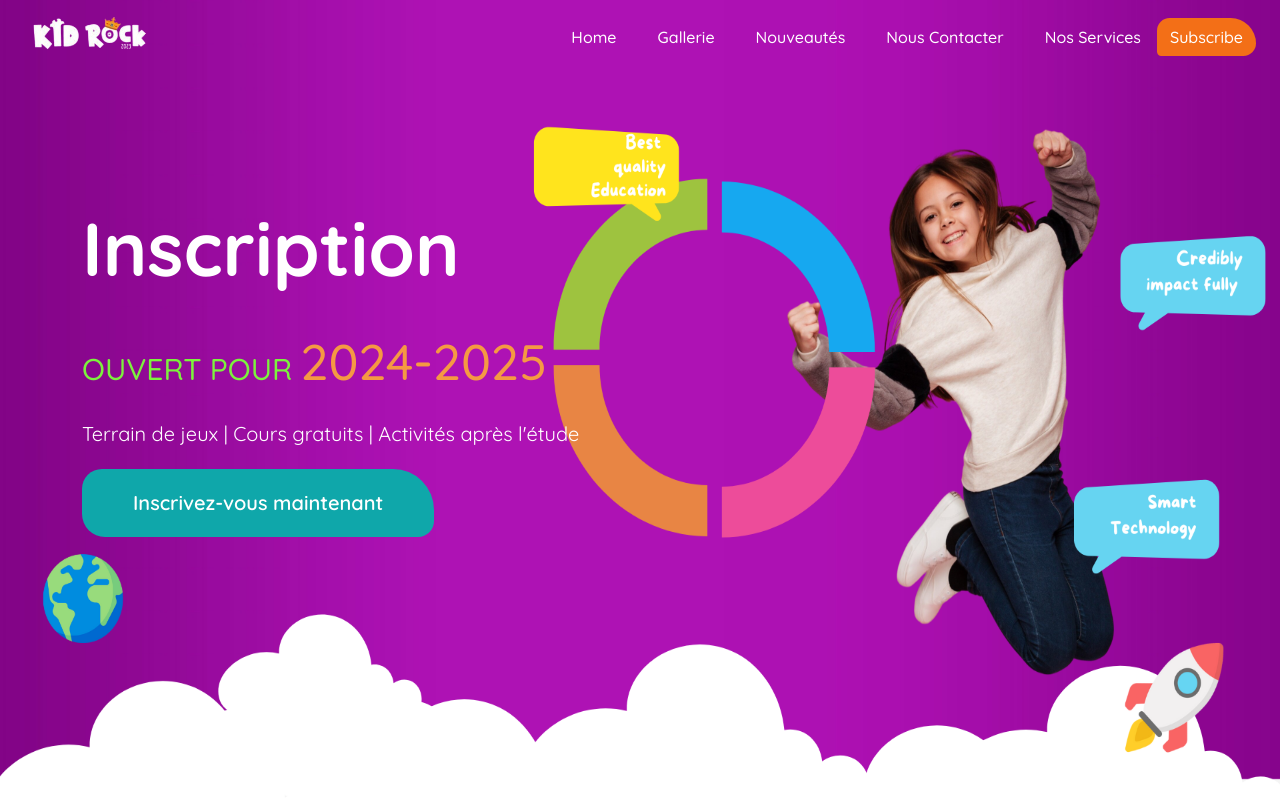
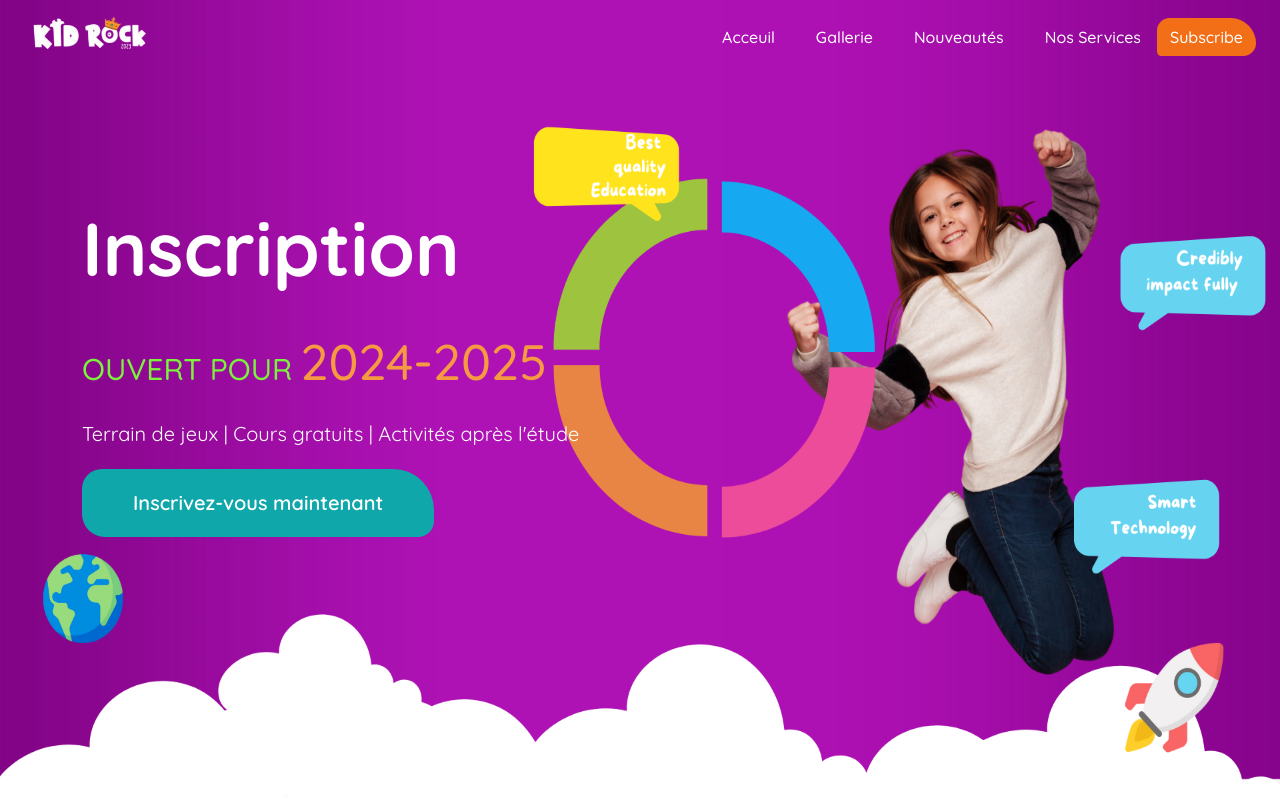
Before and after one commit to jalilahadil/pfe-, a React (Create React App) app in the folder frontEnd/: page / in a window 1280 px wide. Built offline with nearby package versions, Linux system fonts and the light colour scheme.

Commit message:
translating code

```diff
--- a/frontEnd/src/components/navbar.js
+++ b/frontEnd/src/components/navbar.js
@@ -34,7 +34,7 @@ export default function Navbar(props) {
           <ul className="navbar-nav me-auto navbarItems mb-2 mb-lg-0 w-100 d-flex justify-content-end">
             <li className="nav-item">
               <Link className="nav-link" to="/">
-                Home
+                Acceuil
               </Link>
             </li>
             {isLoggedIn==false &&
@@ -50,12 +50,12 @@ export default function Navbar(props) {
                 Nouveautés
               </Link>
             </li>}
-            {isLoggedIn==false &&
+            {/* {isLoggedIn==false &&
             <li className="nav-item">
               <Link className="nav-link" to="/askUs">
                 Nous Contacter
               </Link>
-            </li>}
+            </li>} */}
             {isLoggedIn==false &&
             <li className="nav-item">
               <Link className="nav-link" to="/services">
```
